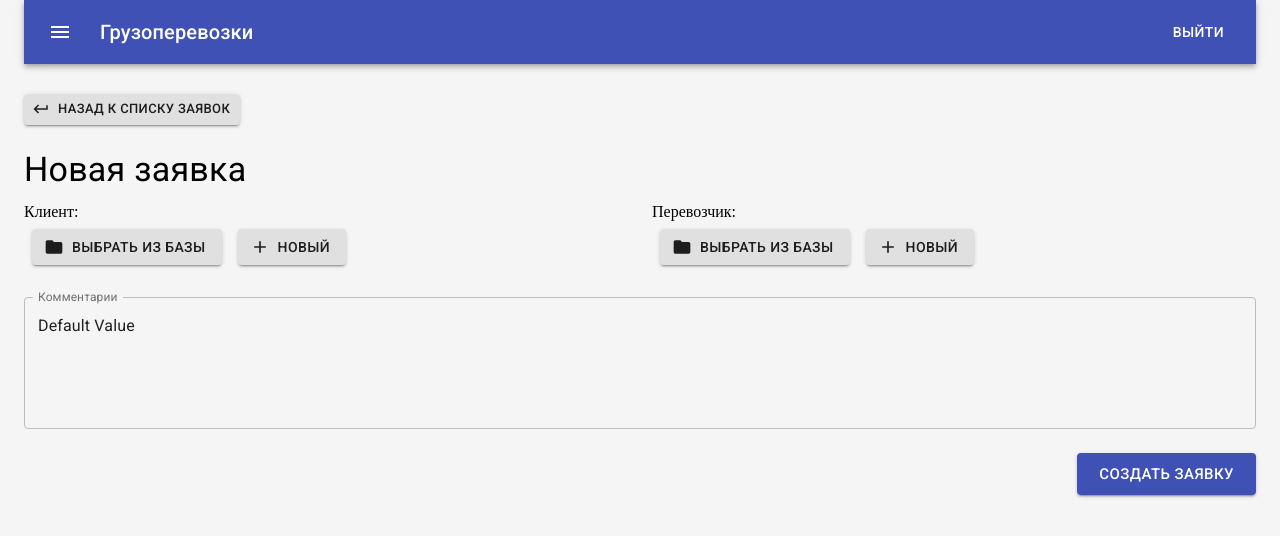
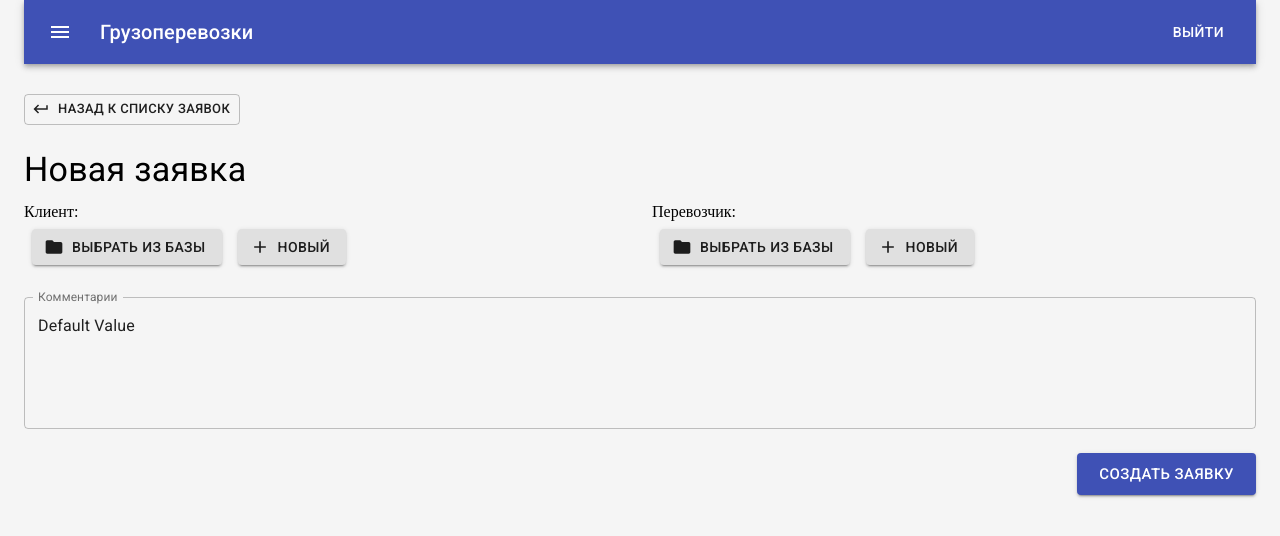
Before and after one commit to jsksru/cargo-trucking, a React (Create React App) app: page /new in a window 1280 px wide. Shown: the top 536 px of the page. Built offline with nearby package versions, Linux system fonts and the light colour scheme.

Commit message:
some styles

```diff
--- a/src/layouts/NewRequest/NewRequest.js
+++ b/src/layouts/NewRequest/NewRequest.js
@@ -23,7 +23,7 @@ const NewRequest = () => {
     <>
     <Grid container spacing={3} direction="column">
       <Grid item>
-      <Button component={Link} to="/" variant="contained" size="small" startIcon={<KeyboardReturnIcon />}>Назад к списку заявок</Button>
+      <Button component={Link} to="/" variant="outlined" size="small" startIcon={<KeyboardReturnIcon />}>Назад к списку заявок</Button>
       </Grid>
       <Grid item>
         <Typography variant="h4" component="h1">Новая заявка</Typography>
```
